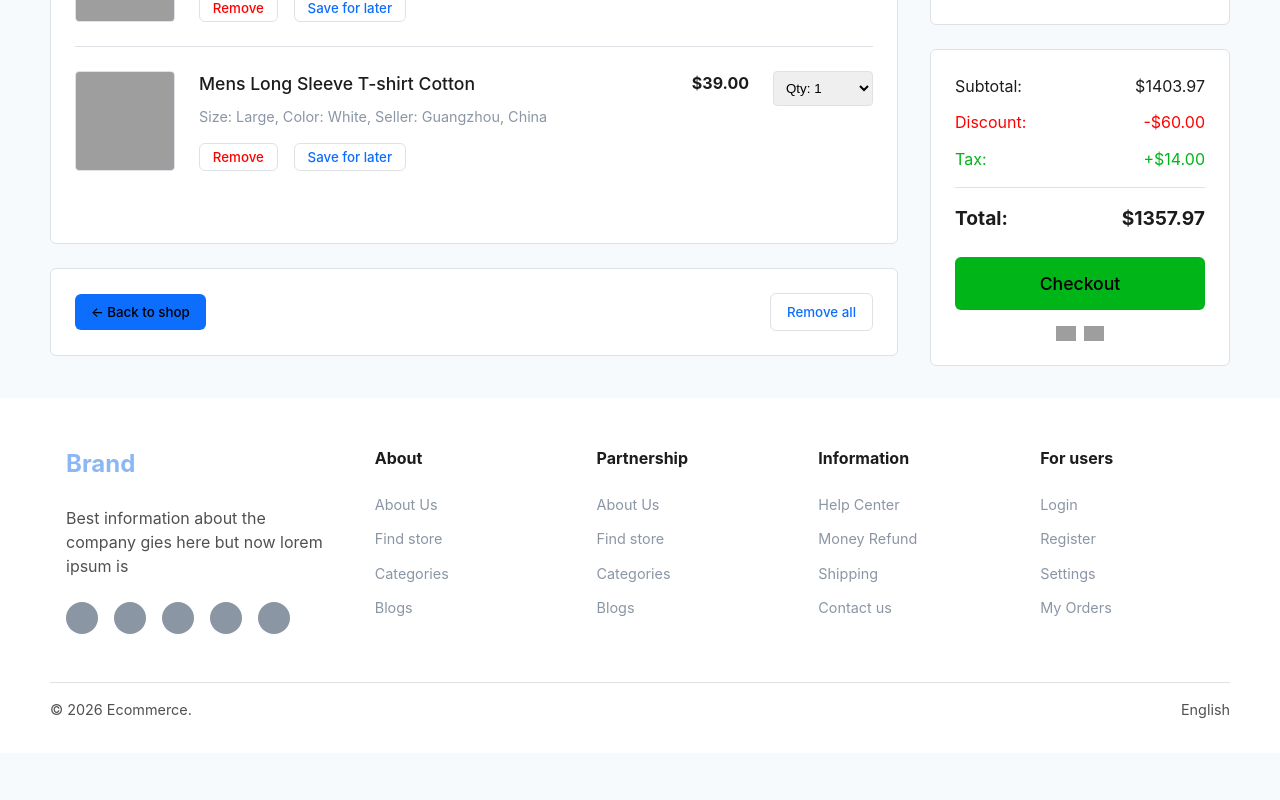
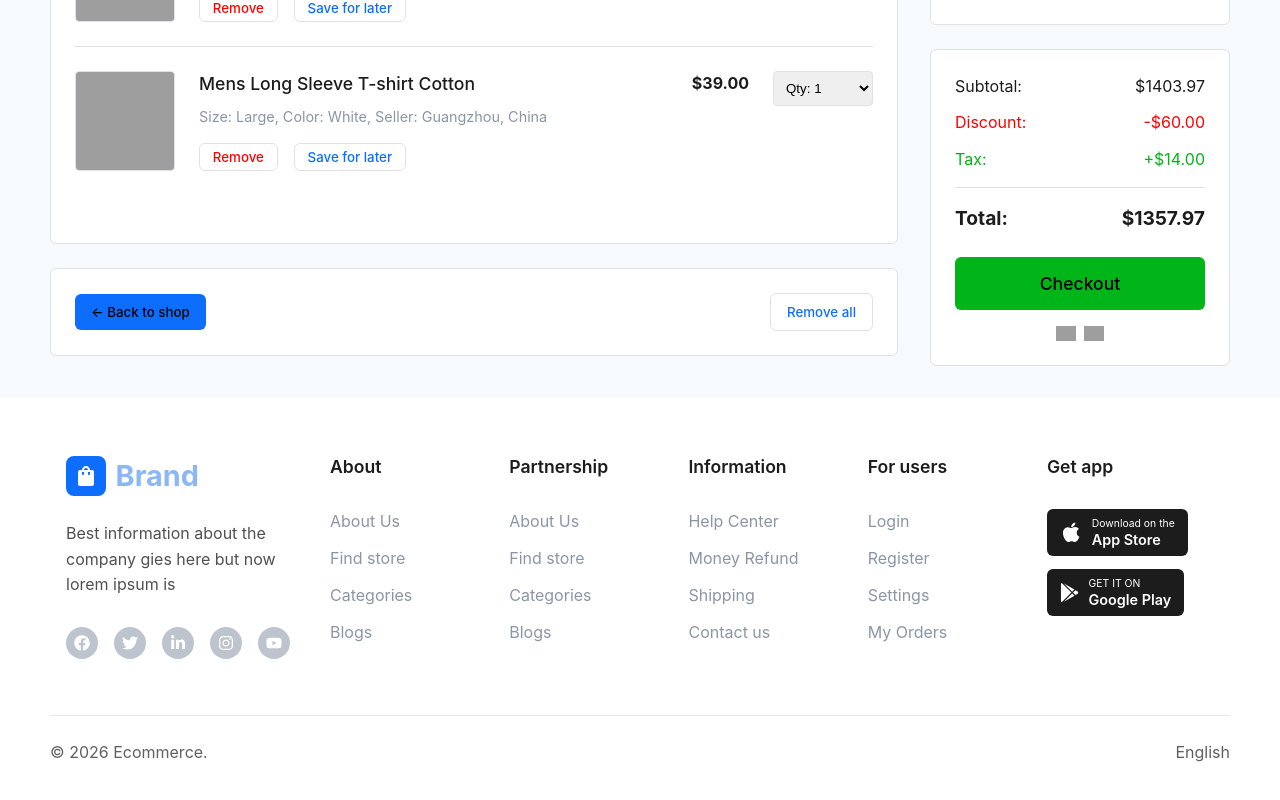
Before and after one commit to Hassaan2835/eCommerce-web-application, a React (Vite) app in the folder client/: page /cart in a window 1280 px wide. Shown: the part 330-1130 px from the top of the page. Before the commit the page ends 1083 px from the top, so only its background shows below. Built offline with nearby package versions, Linux system fonts and the light colour scheme; grey boxes are pictures that could not be loaded.

Commit message:
feat: add Footer component with branding, navigation links, social media icons, and app download buttons.

```diff
--- a/client/src/components/Footer.jsx
+++ b/client/src/components/Footer.jsx
@@ -1,75 +1,135 @@
-import React from 'react'
+import React from 'react';
+import { MdShoppingBag } from 'react-icons/md';
+import { FaFacebook, FaTwitter, FaLinkedinIn, FaInstagram, FaYoutube, FaApple, FaGooglePlay } from 'react-icons/fa';
 
 const Footer = () => {
+  const footerLinks = [
+    { title: 'About', links: ['About Us', 'Find store', 'Categories', 'Blogs'] },
+    { title: 'Partnership', links: ['About Us', 'Find store', 'Categories', 'Blogs'] },
+    { title: 'Information', links: ['Help Center', 'Money Refund', 'Shipping', 'Contact us'] },
+    { title: 'For users', links: ['Login', 'Register', 'Settings', 'My Orders'] },
+  ];
+
+  const socialIcons = [
+    { icon: <FaFacebook />, color: '#bdc4cd' },
+    { icon: <FaTwitter />, color: '#bdc4cd' },
+    { icon: <FaLinkedinIn />, color: '#bdc4cd' },
+    { icon: <FaInstagram />, color: '#bdc4cd' },
+    { icon: <FaYoutube />, color: '#bdc4cd' },
+  ];
+
   return (
-    <footer style={{ backgroundColor: 'var(--white)', padding: '3rem 0 1rem' }}>
-      <div className="container footer-container" style={{ display: 'grid', gridTemplateColumns: '1.5fr repeat(4, 1fr)', gap: '3rem', borderBottom: '1px solid var(--gray-400)', paddingBottom: '3rem' }}>
+    <footer style={{ backgroundColor: '#FFFFFF', padding: '3.5rem 0 1.5rem' }}>
+      <div className="container" style={{
+        display: 'grid',
+        gridTemplateColumns: '1.5fr repeat(4, 1fr) 1.2fr',
+        gap: '2.5rem',
+        paddingBottom: '3.5rem',
+        borderBottom: '1px solid #E3E8EE'
+      }}>
+        {/* Brand Section */}
         <div>
-          <div className="logo" style={{ display: 'flex', alignItems: 'center', gap: '0.5rem', marginBottom: '1.5rem' }}>
-            <span style={{ fontSize: '1.5rem', fontWeight: 'bold', color: '#8CB7F5' }}>Brand</span>
+          <div style={{ display: 'flex', alignItems: 'center', gap: '0.6rem', marginBottom: '1.5rem' }}>
+            <div style={{
+              backgroundColor: '#0D6EFD',
+              width: '40px',
+              height: '40px',
+              borderRadius: '8px',
+              display: 'flex',
+              alignItems: 'center',
+              justifyContent: 'center'
+            }}>
+              <MdShoppingBag style={{ color: 'white', fontSize: '1.5rem' }} />
+            </div>
+            <span style={{ fontSize: '1.8rem', fontWeight: 'bold', color: '#8CB7F5' }}>Brand</span>
           </div>
-          <p style={{ color: 'var(--gray-600)', marginBottom: '1.5rem', maxWidth: '280px' }}>
+          <p style={{ color: '#505050', lineHeight: '1.6', marginBottom: '1.8rem', maxWidth: '280px', fontSize: '1rem' }}>
             Best information about the company gies here but now lorem ipsum is
           </p>
           <div style={{ display: 'flex', gap: '1rem' }}>
-            {/* Social mock icons */}
-            <div style={{ width: '32px', height: '32px', backgroundColor: 'var(--gray-500)', borderRadius: '50%' }}></div>
-            <div style={{ width: '32px', height: '32px', backgroundColor: 'var(--gray-500)', borderRadius: '50%' }}></div>
-            <div style={{ width: '32px', height: '32px', backgroundColor: 'var(--gray-500)', borderRadius: '50%' }}></div>
-            <div style={{ width: '32px', height: '32px', backgroundColor: 'var(--gray-500)', borderRadius: '50%' }}></div>
-            <div style={{ width: '32px', height: '32px', backgroundColor: 'var(--gray-500)', borderRadius: '50%' }}></div>
+            {socialIcons.map((item, idx) => (
+              <div key={idx} style={{
+                width: '32px',
+                height: '32px',
+                backgroundColor: item.color,
+                borderRadius: '50%',
+                display: 'flex',
+                alignItems: 'center',
+                justifyContent: 'center',
+                color: 'white',
+                fontSize: '1rem',
+                cursor: 'pointer'
+              }}>
+                {item.icon}
+              </div>
+            ))}
           </div>
         </div>
 
+        {/* Link Columns */}
+        {footerLinks.map((section, idx) => (
+          <div key={idx}>
+            <h4 style={{ fontSize: '1.1rem', fontWeight: '600', marginBottom: '1.8rem', color: '#1C1C1C' }}>{section.title}</h4>
+            <ul style={{ display: 'flex', flexDirection: 'column', gap: '0.8rem', listStyle: 'none', padding: 0 }}>
+              {section.links.map((link, lIdx) => (
+                <li key={lIdx} style={{ color: '#8B96A5', fontSize: '1rem', cursor: 'pointer' }}>{link}</li>
+              ))}
+            </ul>
+          </div>
+        ))}
+
+        {/* Get App Section */}
         <div>
-          <h4 style={{ marginBottom: '1.5rem' }}>About</h4>
-          <ul style={{ display: 'flex', flexDirection: 'column', gap: '0.8rem', color: 'var(--gray-500)', fontSize: '0.9rem' }}>
-            <li>About Us</li>
-            <li>Find store</li>
-            <li>Categories</li>
-            <li>Blogs</li>
-          </ul>
-        </div>
-
-        <div>
-          <h4 style={{ marginBottom: '1.5rem' }}>Partnership</h4>
-          <ul style={{ display: 'flex', flexDirection: 'column', gap: '0.8rem', color: 'var(--gray-500)', fontSize: '0.9rem' }}>
-            <li>About Us</li>
-            <li>Find store</li>
-            <li>Categories</li>
-            <li>Blogs</li>
-          </ul>
-        </div>
-
-        <div>
-          <h4 style={{ marginBottom: '1.5rem' }}>Information</h4>
-          <ul style={{ display: 'flex', flexDirection: 'column', gap: '0.8rem', color: 'var(--gray-500)', fontSize: '0.9rem' }}>
-            <li>Help Center</li>
-            <li>Money Refund</li>
-            <li>Shipping</li>
-            <li>Contact us</li>
-          </ul>
-        </div>
-
-        <div>
-          <h4 style={{ marginBottom: '1.5rem' }}>For users</h4>
-          <ul style={{ display: 'flex', flexDirection: 'column', gap: '0.8rem', color: 'var(--gray-500)', fontSize: '0.9rem' }}>
-            <li>Login</li>
-            <li>Register</li>
-            <li>Settings</li>
-            <li>My Orders</li>
-          </ul>
+          <h4 style={{ fontSize: '1.1rem', fontWeight: '600', marginBottom: '1.8rem', color: '#1C1C1C' }}>Get app</h4>
+          <div style={{ display: 'flex', flexDirection: 'column', gap: '0.8rem' }}>
+            <button style={{
+              backgroundColor: '#1C1C1C',
+              color: 'white',
+              display: 'flex',
+              alignItems: 'center',
+              gap: '0.6rem',
+              padding: '0.5rem 0.8rem',
+              borderRadius: '6px',
+              border: 'none',
+              cursor: 'pointer',
+              width: 'fit-content'
+            }}>
+              <FaApple style={{ fontSize: '1.4rem' }} />
+              <div style={{ textAlign: 'left' }}>
+                <p style={{ fontSize: '0.65rem', marginBottom: '1px' }}>Download on the</p>
+                <p style={{ fontSize: '0.9rem', fontWeight: '600' }}>App Store</p>
+              </div>
+            </button>
+            <button style={{
+              backgroundColor: '#1C1C1C',
+              color: 'white',
+              display: 'flex',
+              alignItems: 'center',
+              gap: '0.6rem',
+              padding: '0.5rem 0.8rem',
+              borderRadius: '6px',
+              border: 'none',
+              cursor: 'pointer',
+              width: 'fit-content'
+            }}>
+              <FaGooglePlay style={{ fontSize: '1.2rem' }} />
+              <div style={{ textAlign: 'left' }}>
+                <p style={{ fontSize: '0.65rem', marginBottom: '1px' }}>GET IT ON</p>
+                <p style={{ fontSize: '0.9rem', fontWeight: '600' }}>Google Play</p>
+              </div>
+            </button>
+          </div>
         </div>
       </div>
 
-      <div className="container" style={{ display: 'flex', justifyContent: 'space-between', padding: '1rem 0', color: 'var(--gray-600)', fontSize: '0.9rem' }}>
-        <p>© 2026 Ecommerce. </p>
-        <div style={{ display: 'flex', gap: '1rem' }}>
+      <div className="container" style={{ display: 'flex', justifyContent: 'space-between', padding: '1.5rem 0', color: '#606060', fontSize: '1rem' }}>
+        <p>© 2026 Ecommerce.</p>
+        <div style={{ display: 'flex', alignItems: 'center', gap: '0.5rem', cursor: 'pointer' }}>
           <span>English</span>
         </div>
       </div>
     </footer>
-  )
-}
+  );
+};
 
-export default Footer
+export default Footer;
```
